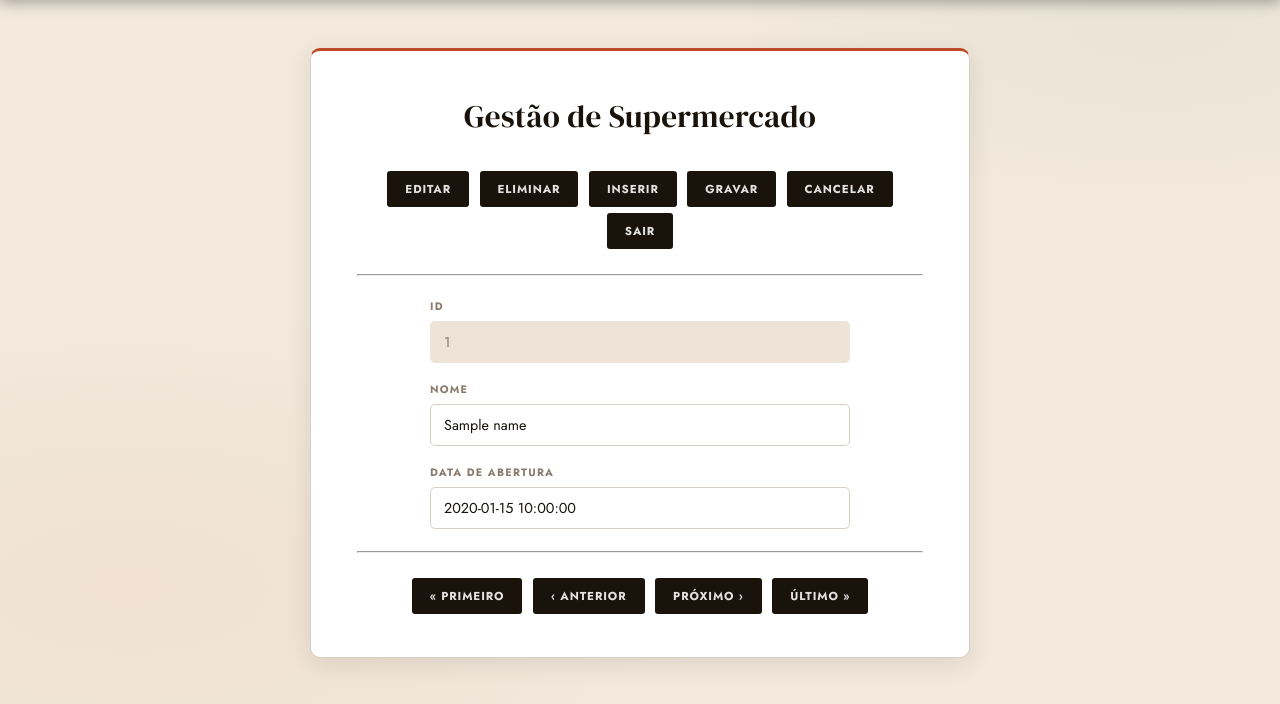
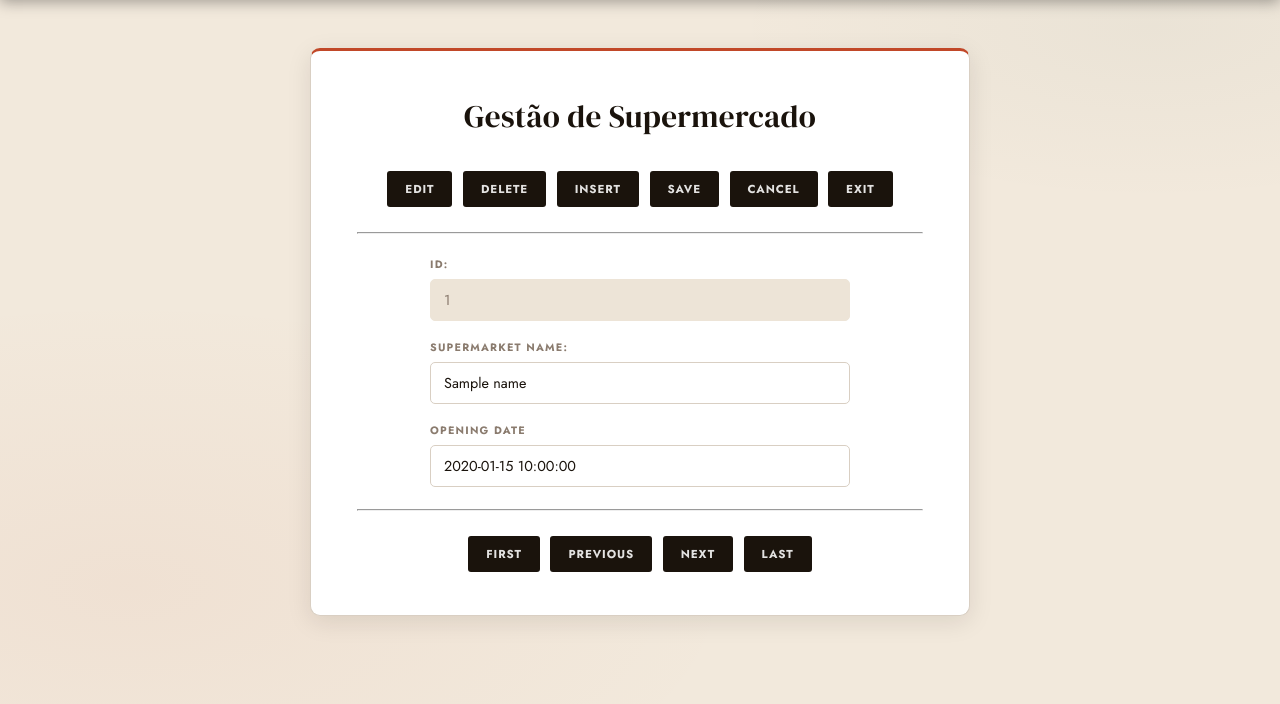
Before and after one commit to inesbatista13/g63_project, a Flask app: template templates/supermarket.html in a window 1280 px wide. Shown: the part 54-758 px from the top of the page. Run offline with Flask 3, Linux system fonts and the light colour scheme; the template is opened without the code that fills it: most values are stand-ins (such as "Sample title", 1, 10 or a date in 2020).

Commit message:
Update supermarket.html

```diff
--- a/templates/supermarket.html
+++ b/templates/supermarket.html
@@ -9,12 +9,12 @@
     <h1>Gestão de Supermercado</h1>
 
     <div class="btn-group">
-        <button type="button" {{butshow}} onclick="window.location.href='/Supermarket?option=edit'" class="button1">Editar</button>
-        <button type="button" {{butshow}} onclick="window.location.href='/Supermarket?option=delete'" class="button1 danger">Eliminar</button>
-        <button type="button" {{butshow}} onclick="window.location.href='/Supermarket?option=insert'" class="button1">Inserir</button>
-        <button type="submit" form="form_data" {{butedit}} class="button1">Gravar</button>
-        <button type="button" {{butedit}} onclick="window.location.href='/Supermarket?option=cancel'" class="button1 secondary">Cancelar</button>
-        <button type="button" {{butshow}} onclick="window.location.href='/Supermarket?option=exit'" class="button1 secondary">Sair</button>
+        <button type="button" {{butshow}} onclick="window.location.href='/Supermarket?option=edit'" class="button1">Edit</button>
+        <button type="button" {{butshow}} onclick="window.location.href='/Supermarket?option=delete'" class="button1 danger">Delete</button>
+        <button type="button" {{butshow}} onclick="window.location.href='/Supermarket?option=insert'" class="button1">Insert</button>
+        <button type="submit" form="form_data" {{butedit}} class="button1">Save</button>
+        <button type="button" {{butedit}} onclick="window.location.href='/Supermarket?option=cancel'" class="button1 secondary">Cancel</button>
+        <button type="button" {{butshow}} onclick="window.location.href='/Supermarket?option=exit'" class="button1 secondary">Exit</button>
     </div>
 
     <hr class="divider">
@@ -22,17 +22,17 @@
     <form id="form_data" action="/Supermarket?option=save" method="post">
 
         <div class="form-group">
-            <label for="sid">ID</label>
+            <label for="sid">ID:</label>
             <input type="text" readonly id="sid" name="sid" value="{{sid}}" />
         </div>
 
         <div class="form-group">
-            <label for="name">Nome</label>
+            <label for="name">Supermarket name:</label>
             <input type="text" {{butedit}} id="name" name="name" value="{{name}}" required />
         </div>
 
         <div class="form-group">
-            <label for="opening_date">Data de Abertura</label>
+            <label for="opening_date">Opening Date</label>
             <input type="text" {{butedit}} id="opening_date" name="opening_date" value="{{opening_date}}" placeholder="AAAA-MM-DD" />
         </div>
 
@@ -42,10 +42,10 @@
     <hr class="divider">
 
     <div class="btn-group">
-        <button type="button" {{butshow}} onclick="window.location.href='/Supermarket?option=first'" class="button1 secondary">« Primeiro</button>
-        <button type="button" {{butshow}} onclick="window.location.href='/Supermarket?option=previous'" class="button1 secondary">‹ Anterior</button>
-        <button type="button" {{butshow}} onclick="window.location.href='/Supermarket?option=next'" class="button1 secondary">Próximo ›</button>
-        <button type="button" {{butshow}} onclick="window.location.href='/Supermarket?option=last'" class="button1 secondary">Último »</button>
+        <button type="button" {{butshow}} onclick="window.location.href='/Supermarket?option=first'" class="button1 secondary">First</button>
+        <button type="button" {{butshow}} onclick="window.location.href='/Supermarket?option=previous'" class="button1 secondary">Previous</button>
+        <button type="button" {{butshow}} onclick="window.location.href='/Supermarket?option=next'" class="button1 secondary">Next</button>
+        <button type="button" {{butshow}} onclick="window.location.href='/Supermarket?option=last'" class="button1 secondary">Last</button>
     </div>
 </div>
 {% endblock %}
```
